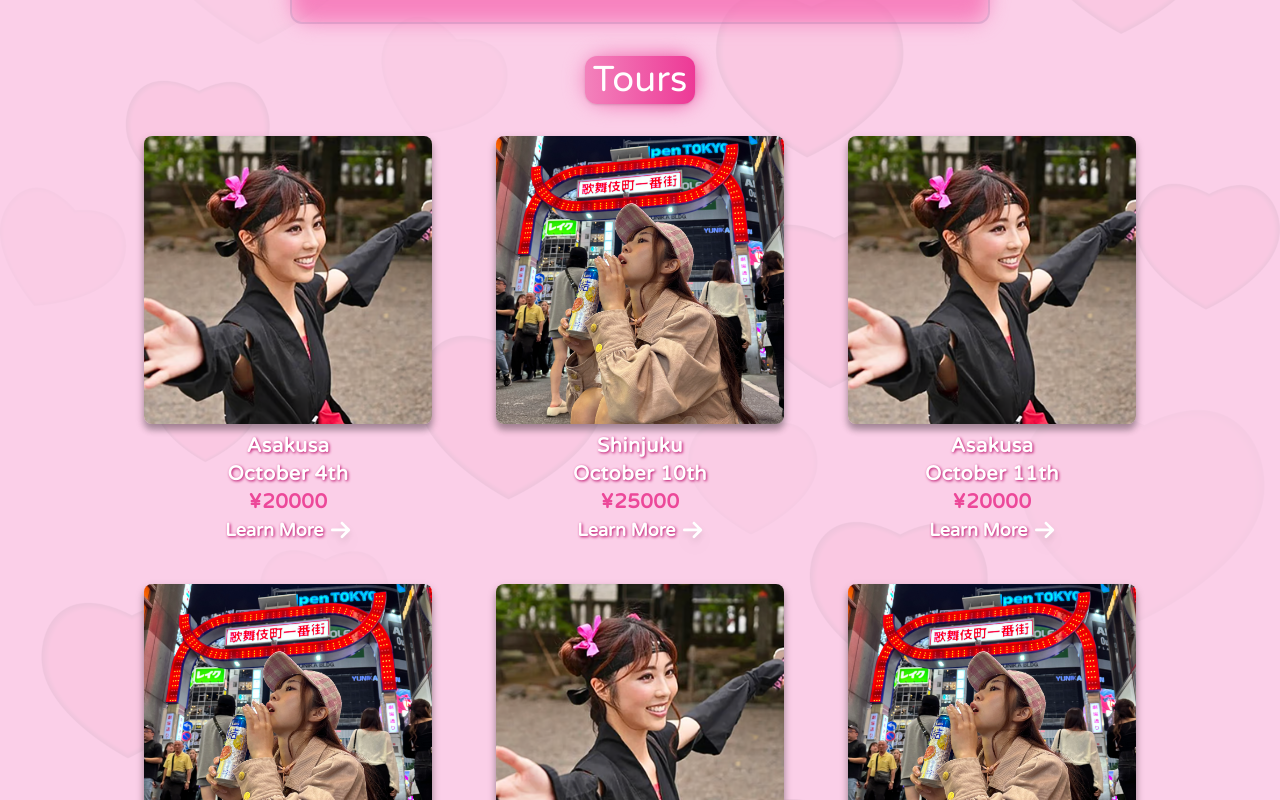
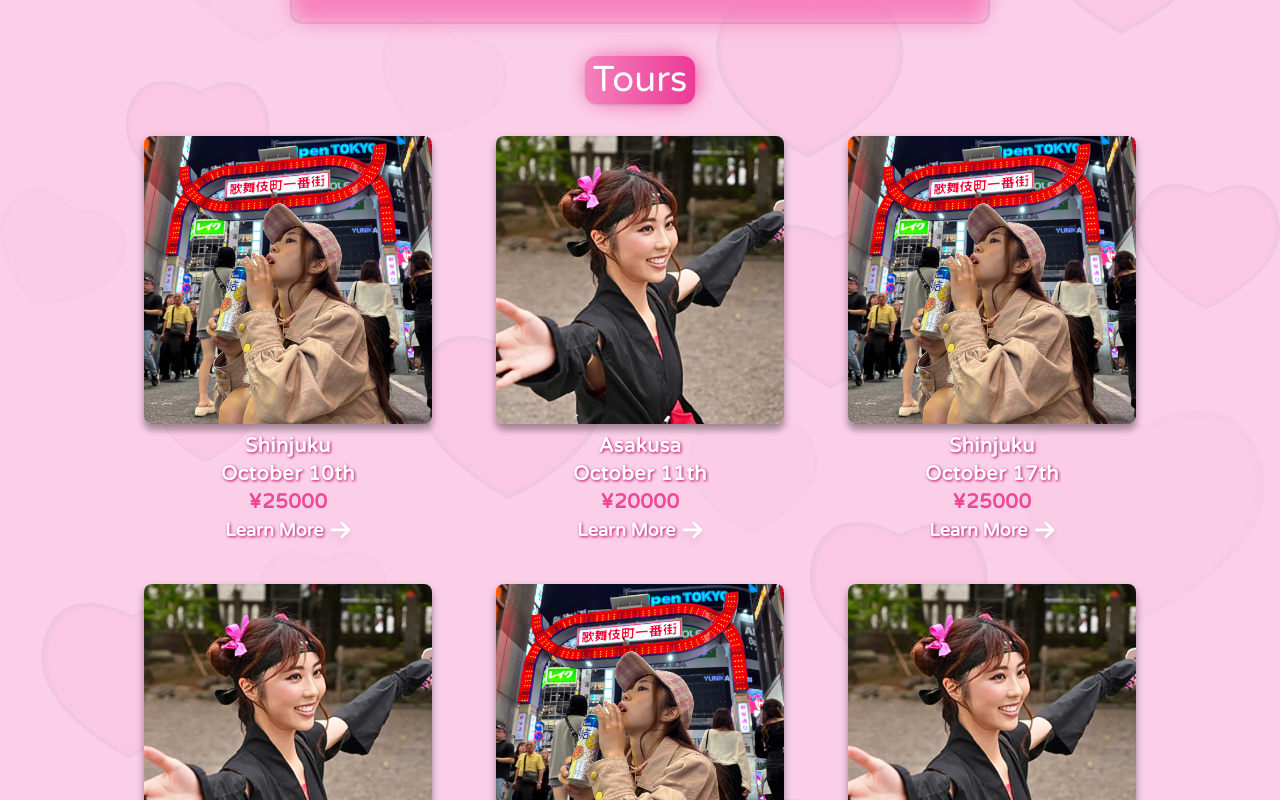
Before and after one commit to brandonrainey/smiley-tours, a Next.js app: page / in a window 1280 px wide. Shown: the part 1240-2040 px from the top of the page. Built offline with nearby package versions, Linux system fonts and the light colour scheme; no server answers; a web font is replaced by a local one; what tailwindcss-animated would draw is missing.

Commit message:
removed expired tour

```diff
--- a/components/TourSidebar.tsx
+++ b/components/TourSidebar.tsx
@@ -6,15 +6,6 @@ import { useEffect, useState } from 'react'
 import ArrowRight from './icons/ArrowRight'
 
 const tours = [
-  {
-    tourArea: 'Asakusa',
-    tourDate: 'October 4th',
-    tourImage: '/tours/asakusaTour.webp',
-    tourId: 8,
-    tourPrice: 20000,
-    tourSpots: 4,
-    tourLink: 'https://smileywalk.shop/items/66d40b9f4b15c016039fac38',
-  },
   {
     tourArea: 'Shinjuku',
     tourDate: 'October 10th',
```
